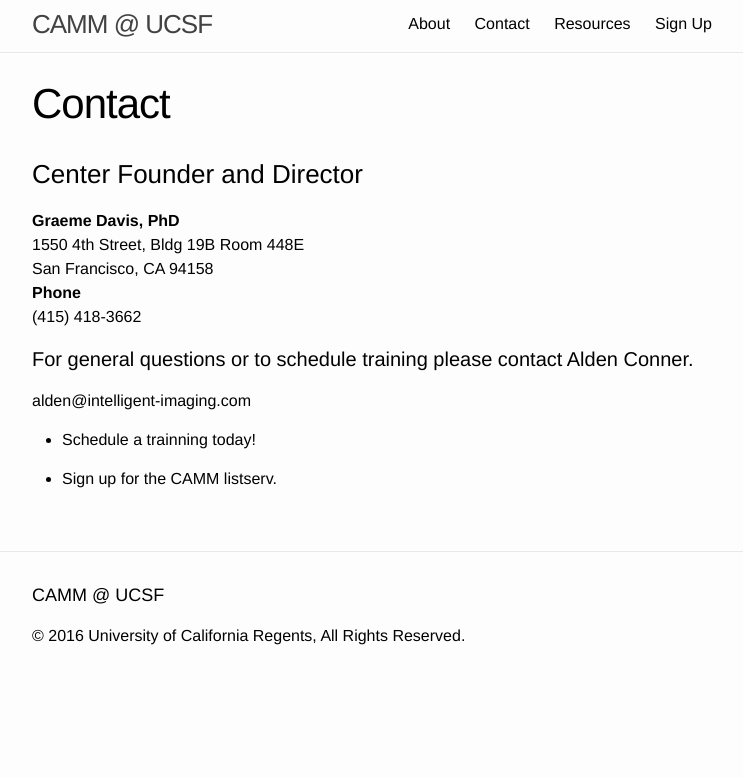
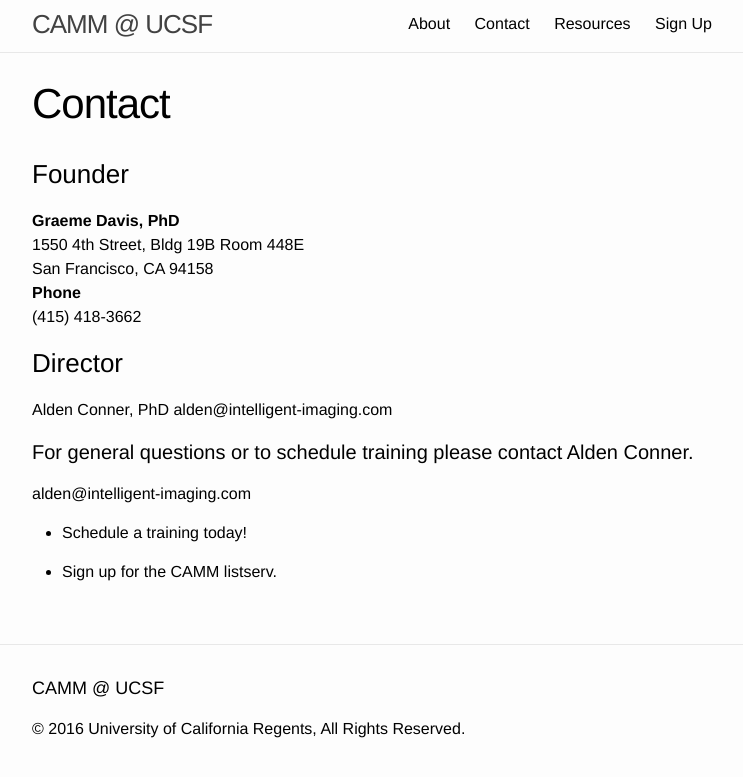
Before and after one commit to UCSF-Biochem/CAMM, a Jekyll site: the page built from contact.md, in a window 1280 px wide, cut to the strip 45-822 px from the top of the page. Shown: the whole strip, without its empty margins (268-1011 px from the left). Built offline with Jekyll 4.4.1, drawn with Linux system fonts in a browser that asks for light colours.

Commit message:
contact page update

```diff
--- a/contact.md
+++ b/contact.md
@@ -4,7 +4,7 @@
 permalink: /contact/
 ---
 
-### Center Founder and Director
+### Founder
 
 **Graeme Davis, PhD**
 1550 4th Street, Bldg 19B Room 448E
@@ -13,11 +13,18 @@
 (415) 418-3662
 
 
+### Director
+
+Alden Conner, PhD
+<alden@intelligent-imaging.com>
+
+
+
 
 #### For general questions or to schedule training please contact Alden Conner.
 
 <alden@intelligent-imaging.com>
 
-* <a href="http://goo.gl/forms/rQKQRN8vFw">Schedule a trainning today!</a>
+* <a href="http://goo.gl/forms/rQKQRN8vFw">Schedule a training today!</a>
 
 * <a href="http://goo.gl/forms/opIkn1QNlwLePEZz2">Sign up for the CAMM listserv.</a>
```
